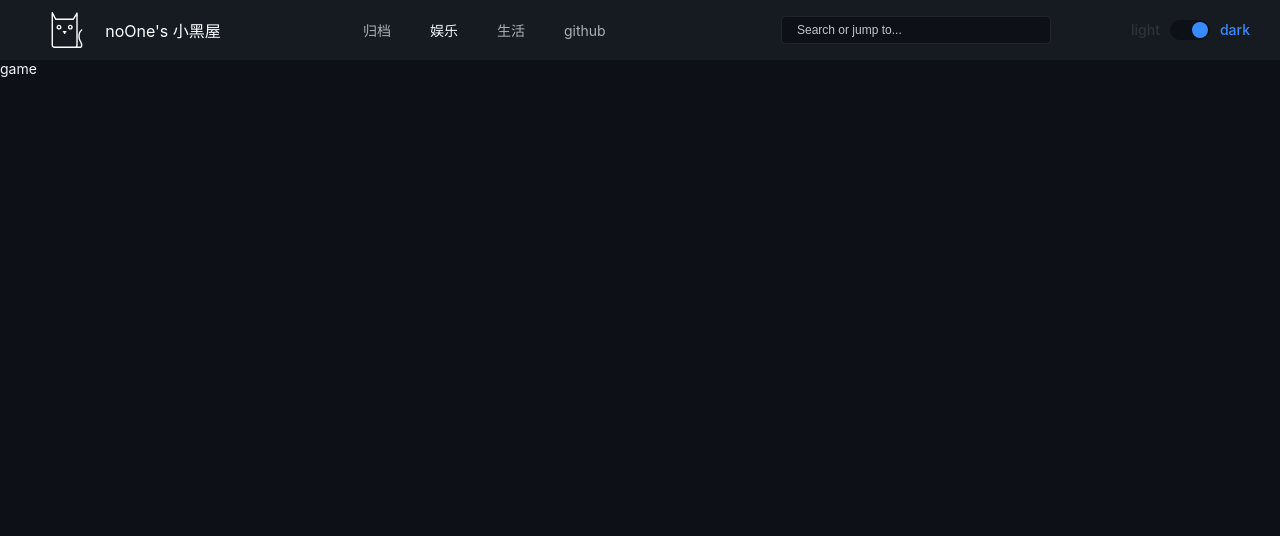
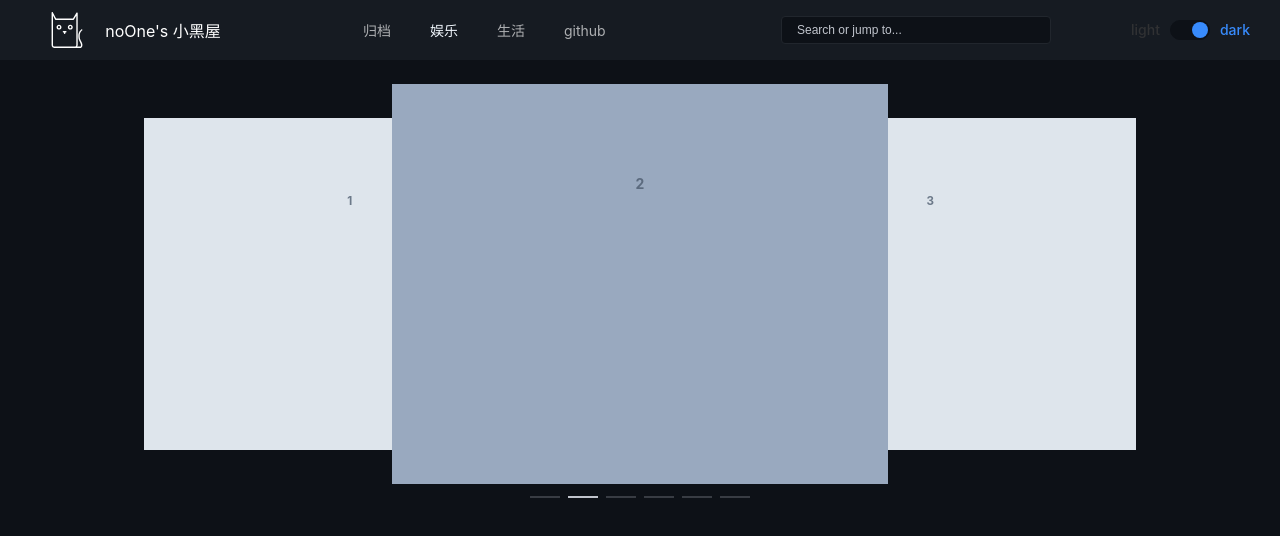
Before and after one commit to RenXusheng233/vue3-ts-exercise, a Vue app: page /#/game in a window 1280 px wide. Shown: the top 536 px of the page. Built offline with nearby package versions, Linux system fonts and the light colour scheme; a small style sheet from the web is missing; what vue3-apexcharts would draw is missing.

Commit message:
chore: game - add carousel.

```diff
--- a/src/layout/base/index.less
+++ b/src/layout/base/index.less
@@ -11,7 +11,7 @@
   }
 
   .el-main {
-    padding: 0;
+    padding: 24px 144px;
   }
 
   .el-footer {
--- a/src/views/game/index.less
+++ b/src/views/game/index.less
@@ -0,0 +1,23 @@
+.game {
+  .carousel {
+    .medium {
+      text-align: center;
+    }
+
+    .el-carousel__item h3 {
+      color: #475669;
+      font-size: 14px;
+      opacity: 0.75;
+      line-height: 200px;
+      margin: 0;
+    }
+
+    .el-carousel__item:nth-child(2n) {
+      background-color: #99a9bf;
+    }
+
+    .el-carousel__item:nth-child(2n + 1) {
+      background-color: #d3dce6;
+    }
+  }
+}
--- a/src/views/game/index.vue
+++ b/src/views/game/index.vue
@@ -1,5 +1,13 @@
 <template>
-  <div class="game">game</div>
+  <div class="game">
+    <div class="carousel">
+      <el-carousel :interval="4000" type="card" height="400px">
+        <el-carousel-item v-for="item in 6" :key="item">
+          <h3 class="medium">{{ item }}</h3>
+        </el-carousel-item>
+      </el-carousel>
+    </div>
+  </div>
 </template>
 
 <script lang="ts">
@@ -9,4 +17,6 @@ export default defineComponent({
 })
 </script>
 
-<style lang="less" scoped></style>
+<style lang="less" scoped>
+@import './index.less';
+</style>
--- a/src/views/study/index.less
+++ b/src/views/study/index.less
@@ -1,7 +1,6 @@
 .study {
   height: 100%;
   width: 100%;
-  padding: 24px 144px;
   display: flex;
 
   .decoration {
```
